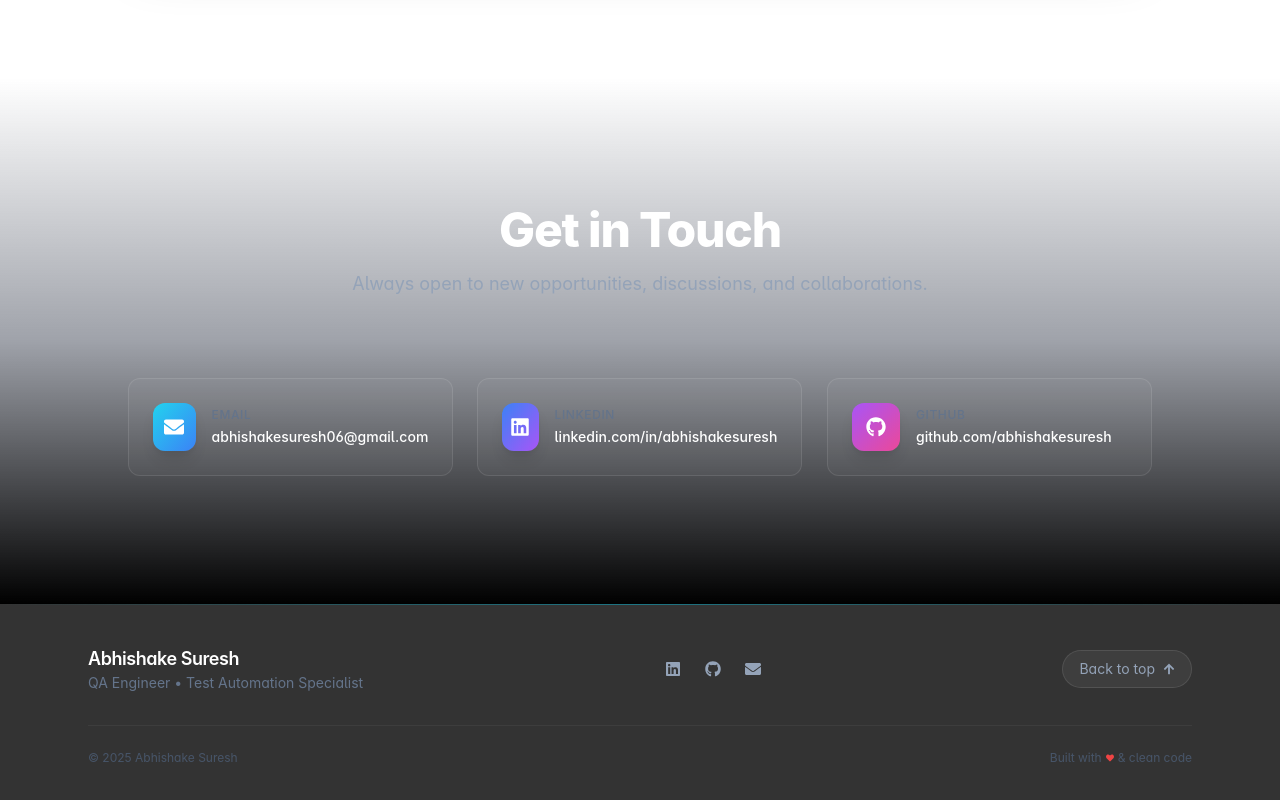
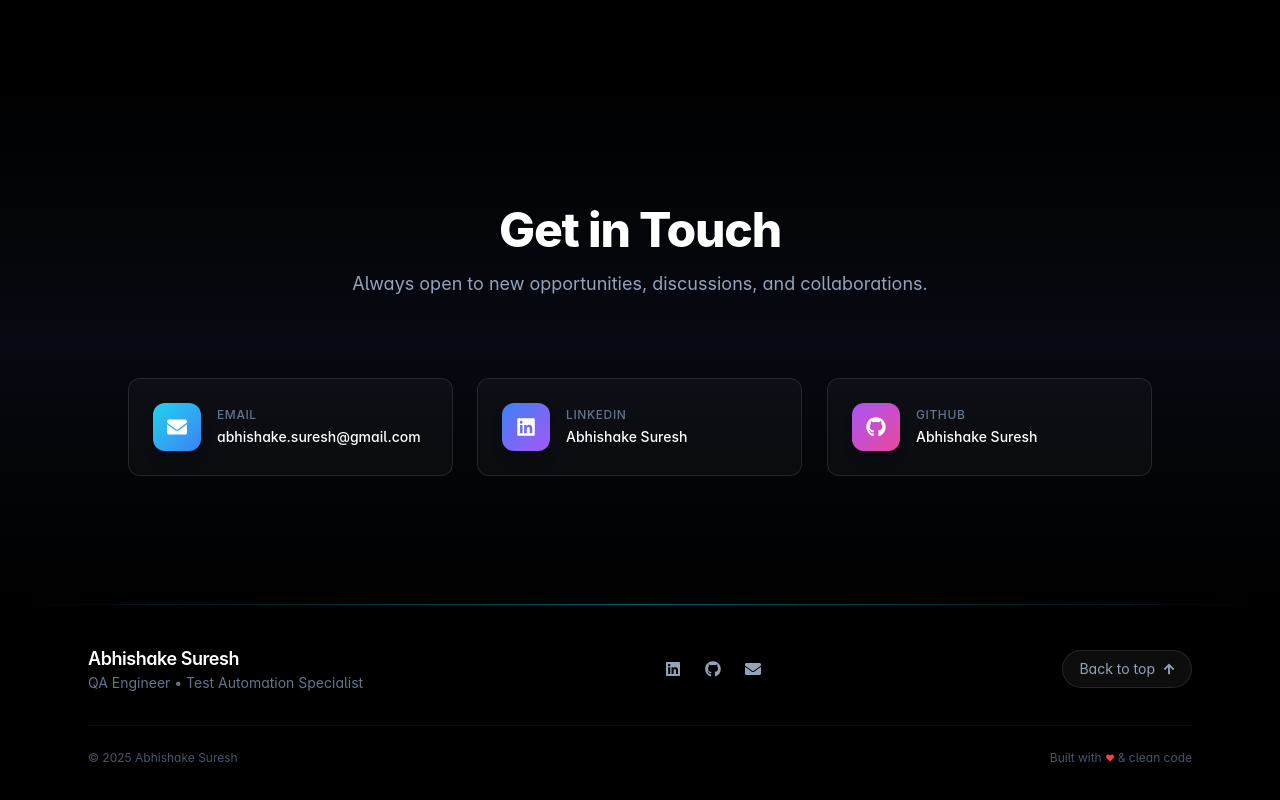
Before and after one commit to Abhishakesuresh/Landing-page, a Next.js app: page / in a window 1280 px wide. Shown: the part 6949-7749 px from the top of the page. Built offline with nearby package versions, Linux system fonts and the light colour scheme.

Commit message:
added few changes

```diff
--- a/src/app/globals.css
+++ b/src/app/globals.css
@@ -15,12 +15,14 @@ html {
   scroll-behavior: smooth;
   -webkit-font-smoothing: antialiased;
   -moz-osx-font-smoothing: grayscale;
+  background-color: #000000;
 }
 
 @layer base {
   body {
     @apply text-primary antialiased selection:bg-accent-glow/30 selection:text-white;
     font-feature-settings: "cv05", "cv11", "ss01";
+    background-color: #000000;
   }
 
   h1,
--- a/src/app/layout.tsx
+++ b/src/app/layout.tsx
@@ -20,8 +20,8 @@ export default function RootLayout({
   children: React.ReactNode;
 }>) {
   return (
-    <html lang="en" className="scroll-smooth" suppressHydrationWarning>
-      <body className={`${inter.variable} antialiased`} suppressHydrationWarning>
+    <html lang="en" className="scroll-smooth bg-black" suppressHydrationWarning>
+      <body className={`${inter.variable} antialiased bg-black min-h-screen`} suppressHydrationWarning>
         <Navbar />
         {children}
       </body>
--- a/src/components/Contact.tsx
+++ b/src/components/Contact.tsx
@@ -9,21 +9,21 @@ export default function Contact() {
         {
             icon: <FaEnvelope />,
             label: "Email",
-            value: "abhishakesuresh06@gmail.com",
-            href: "mailto:abhishakesuresh06@gmail.com",
+            value: "abhishake.suresh@gmail.com",
+            href: "mailto:abhishake.suresh@gmail.com",
             gradient: "from-cyan-400 to-blue-500"
         },
         {
             icon: <FaLinkedin />,
             label: "LinkedIn",
-            value: "linkedin.com/in/abhishakesuresh",
+            value: "Abhishake Suresh",
             href: "https://www.linkedin.com/in/abhishakesuresh/",
             gradient: "from-blue-500 to-purple-500"
         },
         {
             icon: <FaGithub />,
             label: "GitHub",
-            value: "github.com/abhishakesuresh",
+            value: "Abhishake Suresh",
             href: "https://github.com/abhishakesuresh",
             gradient: "from-purple-500 to-pink-500"
         },
```
